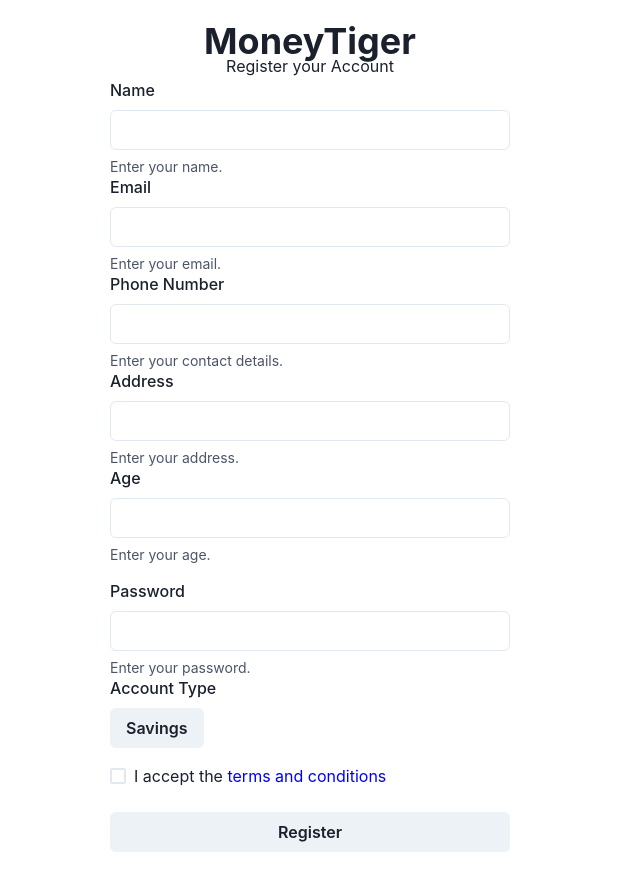
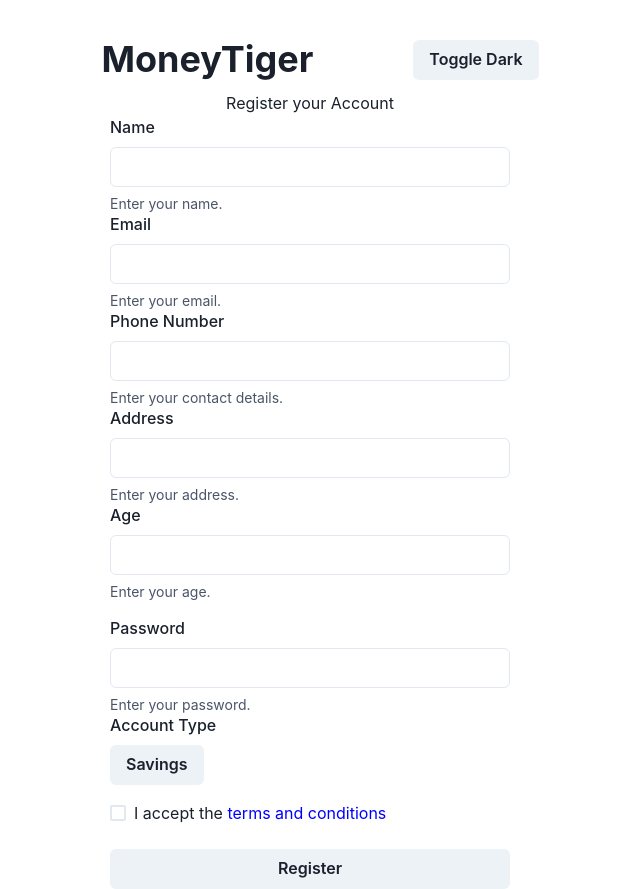
Before and after one commit to ronylee11/database-cloud-security, a React (Vite) app in the folder frontend/: page /signup in a window 1280 px wide. Shown: the whole page, without its empty margins (330-970 px from the left). Before the commit the page ends 852 px from the top, so only its background shows below. Built offline with nearby package versions, Linux system fonts and the light colour scheme.

Commit message:
feat: add chakraui dark mode toggler

```diff
--- a/frontend/src/App.jsx
+++ b/frontend/src/App.jsx
@@ -6,11 +6,17 @@
 import TermsAndConditions from './pages/TermsAndConditions'
 import { BrowserRouter, Routes, Route } from "react-router-dom";
 import ProtectedRoute from './utils/protectedroute'; // Import ProtectedRoute
+import { Flex, Heading } from "@chakra-ui/react";
+import { DarkModeToggler } from './components/ui/toggler';
 
 function App() {
 
   return (
     <>
+    <Flex alignItems="center" justifyContent="center">
+    <Heading mb={-10} p={5}>MoneyTiger</Heading>
+    <DarkModeToggler />
+    </Flex>
     <BrowserRouter>
       <Routes>
         <Route path="/" element={<Login />} />
--- /dev/null
+++ b/frontend/src/components/ui/toggler.jsx
@@ -0,0 +1,17 @@
+import React from 'react'
+import { Button } from '@chakra-ui/react'
+import { useColorMode } from '@chakra-ui/react'
+
+
+export const DarkModeToggler = React.forwardRef(
+  function DarkModeToggler() {
+    const { colorMode, toggleColorMode } = useColorMode()
+    return (
+      <>
+      <Button onClick={toggleColorMode} mt={10} ml={20}>
+      Toggle {colorMode === 'light' ? 'Dark' : 'Light'}
+      </Button>
+      </>
+    )
+  }
+)
--- a/frontend/src/pages/Login.jsx
+++ b/frontend/src/pages/Login.jsx
@@ -13,6 +13,7 @@
   Heading,
 } from "@chakra-ui/react";
 import { useNavigate } from "react-router-dom";
+import { DarkModeToggler } from '../components/ui/toggler';
 
 const Login = () => {
   const toast = useToast();
@@ -70,9 +71,6 @@
 
   return (
     <>
-      <Flex alignItems="center" justifyContent="center">
-        <Heading mb={-10} p={5}>MoneyTiger</Heading>
-      </Flex>
       <Flex
         alignItems="center"
         justifyContent="center"
--- a/frontend/src/pages/Register.jsx
+++ b/frontend/src/pages/Register.jsx
@@ -132,9 +132,6 @@
 
   return (
     <>
-      <Flex alignItems="center" justifyContent="center">
-        <Heading mb={-10} p={5}>MoneyTiger</Heading>
-      </Flex>
       <Flex
         alignItems="center"
         justifyContent="center"
```
